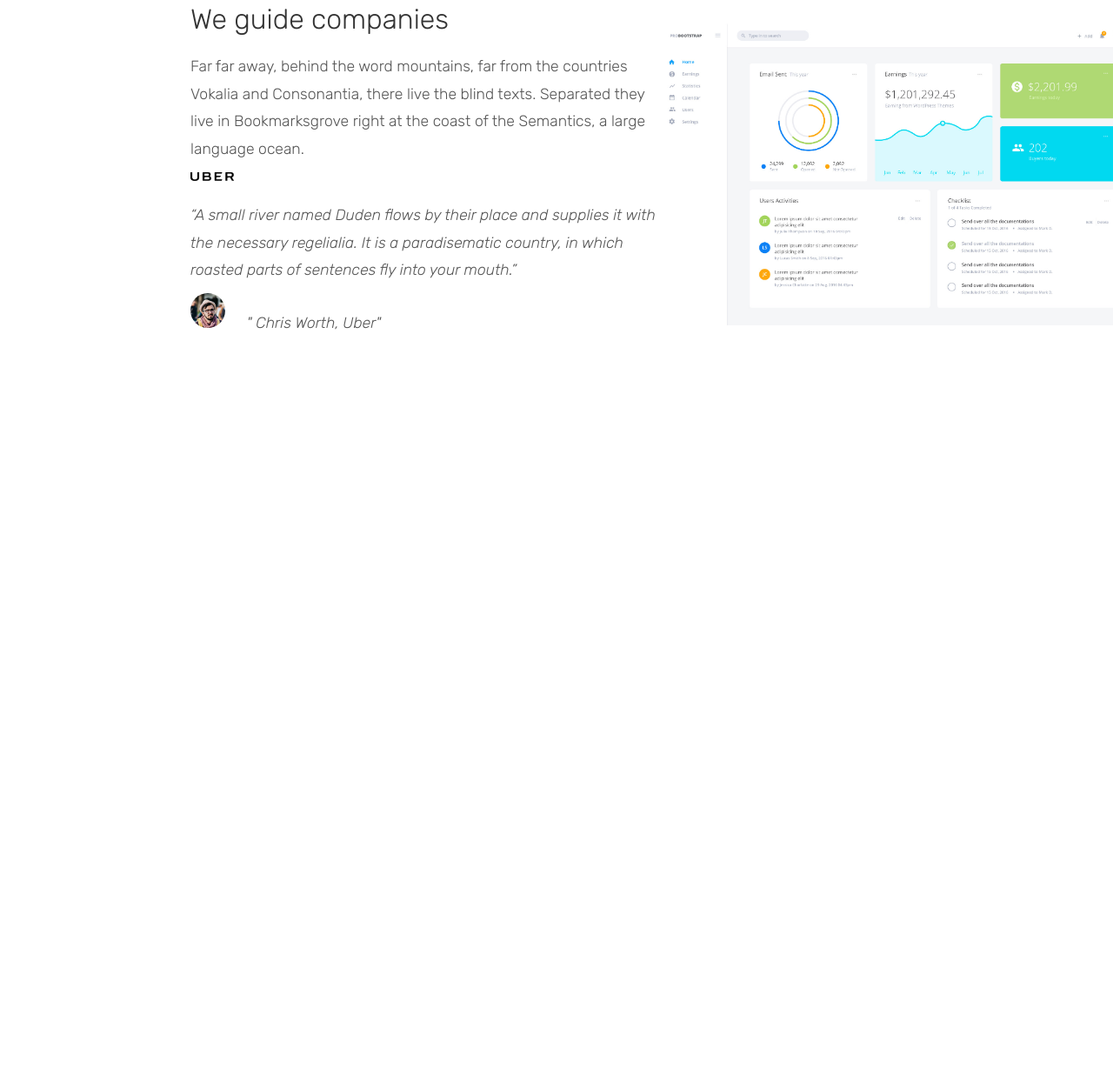
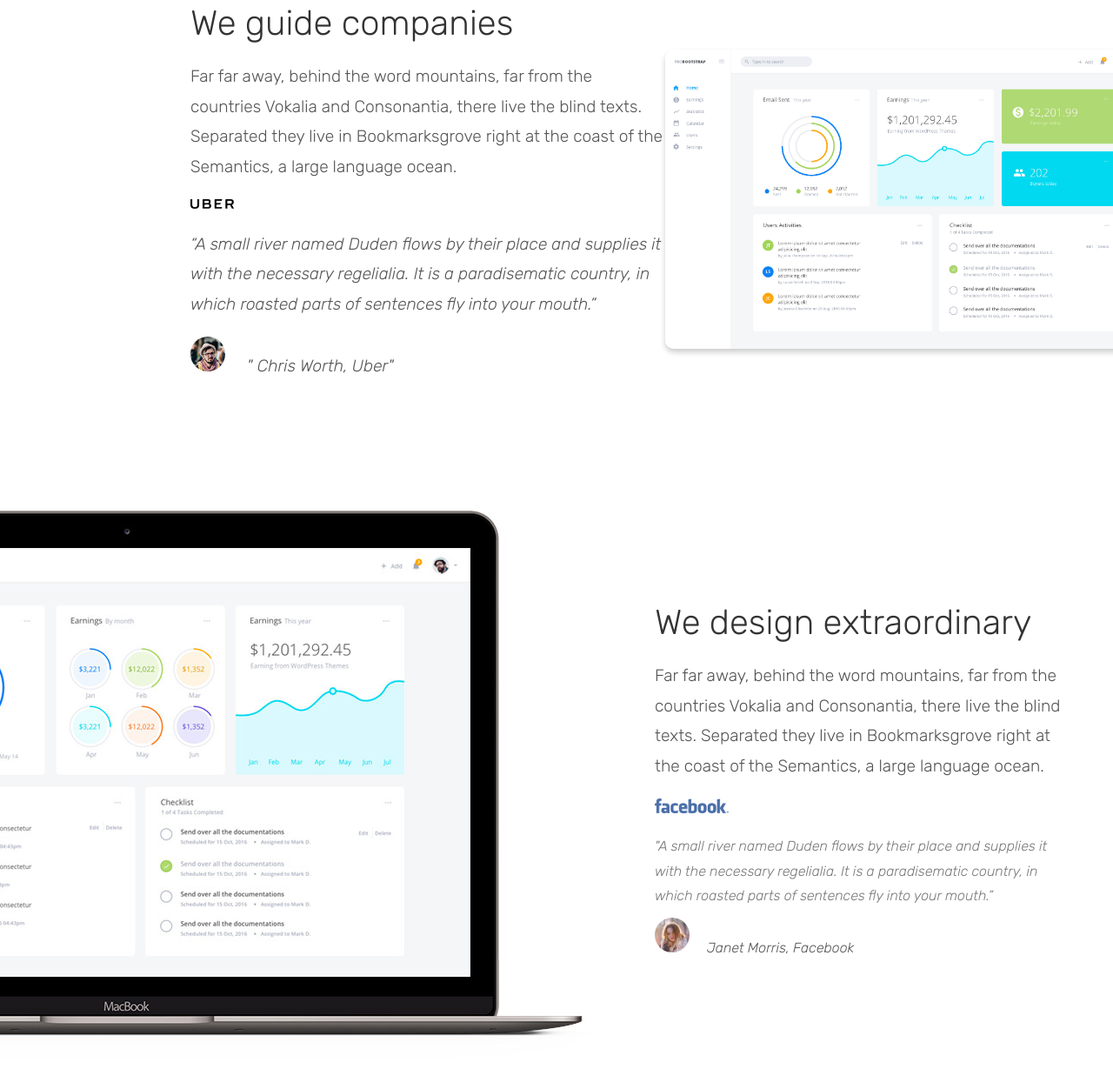
Before and after one commit to jdlemus42/pagina-1, a plain HTML site: page index.html in a window 1280 px wide. Shown: the part 1356-2585 px from the top of the page at 87% size. Before the commit the page ends 1818 px from the top, so only its background shows below. Drawn offline with Linux system fonts and the light colour scheme.

Commit message:
Cuarta section Facebook

```diff
--- a/index.html
+++ b/index.html
@@ -70,5 +70,19 @@
         </div>
     </section>
 
+    <section class="section-2">
+        <div class="image-laptop">
+            <img src="img/laptop_1.jpg" alt="MacBook Example">
+        </div>
+        <div class="text-content">
+            <h2>We design extraordinary</h2>
+            <p>Far far away, behind the word mountains, far from the countries Vokalia and Consonantia, there live the blind texts. Separated they live in Bookmarksgrove right at the coast of the Semantics, a large language ocean.</p>
+            <img class="facebook" src="img/facebook.png" alt="facebook">
+            <p class="facebook-text">"A small river named Duden flows by their place and supplies it with the necessary regelialia. It is a paradisematic country, in which roasted parts of sentences fly into your mouth.”</p>
+            <p class="mona">
+                <img src="img/mona.jpg" alt="mona">Janet Morris, Facebook</p>
+        </div>
+    </section>
+
 </body>
 </html>
--- a/style.css
+++ b/style.css
@@ -172,23 +172,22 @@ button {
     font-size: 2em;
     font-weight: 300;
     color: #333;
-    margin-bottom: 20px;
-    text-align: left;
 }
 
 .text-content p {
     font-size: 1.1em;
     font-weight: 300;
     color: #555;
-    line-height: 1.8;
-    text-align: left;
-    margin: 0 0 10px;
+}
+
+.image-content {
+    flex: 1;
 }
 
 .image-content img {
     max-width: 100%;
-    display: block;
-    height: auto;
+    border-radius: 10px;
+    box-shadow: 0 4px 6px rgba(0, 0, 0, 0.2);
 }
 
 .uber{
@@ -217,3 +216,68 @@ button {
     border-radius: 50px;
     margin-right: 20px;
 }
+
+
+.section-2 {
+    display: flex;
+    justify-content: space-between;
+    align-items: center;
+    padding: 64px;
+    background-color: #fff;
+    border-radius: 10px;
+    position: relative;
+    margin-left: -515px;
+    margin-right: -15px;
+}
+
+.image-laptop {
+    max-width: 100%;
+    height: auto;
+}
+
+
+.text-content {
+    flex: 1;
+    text-align: left;
+}
+
+.text-content h2 {
+    font-size: 2.5em;
+    color: #333;
+    margin-bottom: 20px;
+    line-height: 1.2;
+}
+
+.text-content p {
+    font-size: 1.2em;
+    color: #555;
+    line-height: 1.8;
+    margin-bottom: 20px;
+}
+
+.facebook{
+    width: 85px;
+    margin: 0;
+    margin-bottom: 20px;
+}
+
+.text-content .facebook-text{
+    font-size: 1em;
+    font-style: italic;
+    color: #777;
+    margin-bottom: 10px;
+}
+
+.text-content .mona {
+    margin: 0 0 10px;
+    padding-left: 0;
+    border-left: none;
+    font-size: inherit;
+    font-style: italic;
+}
+
+.mona img{
+    height: 40px;
+    border-radius: 50px;
+    margin-right: 20px;
+}
```
Also changed, not shown: img/facebook.png (added), img/laptop_1.jpg (added), img/mona.jpg (added).
